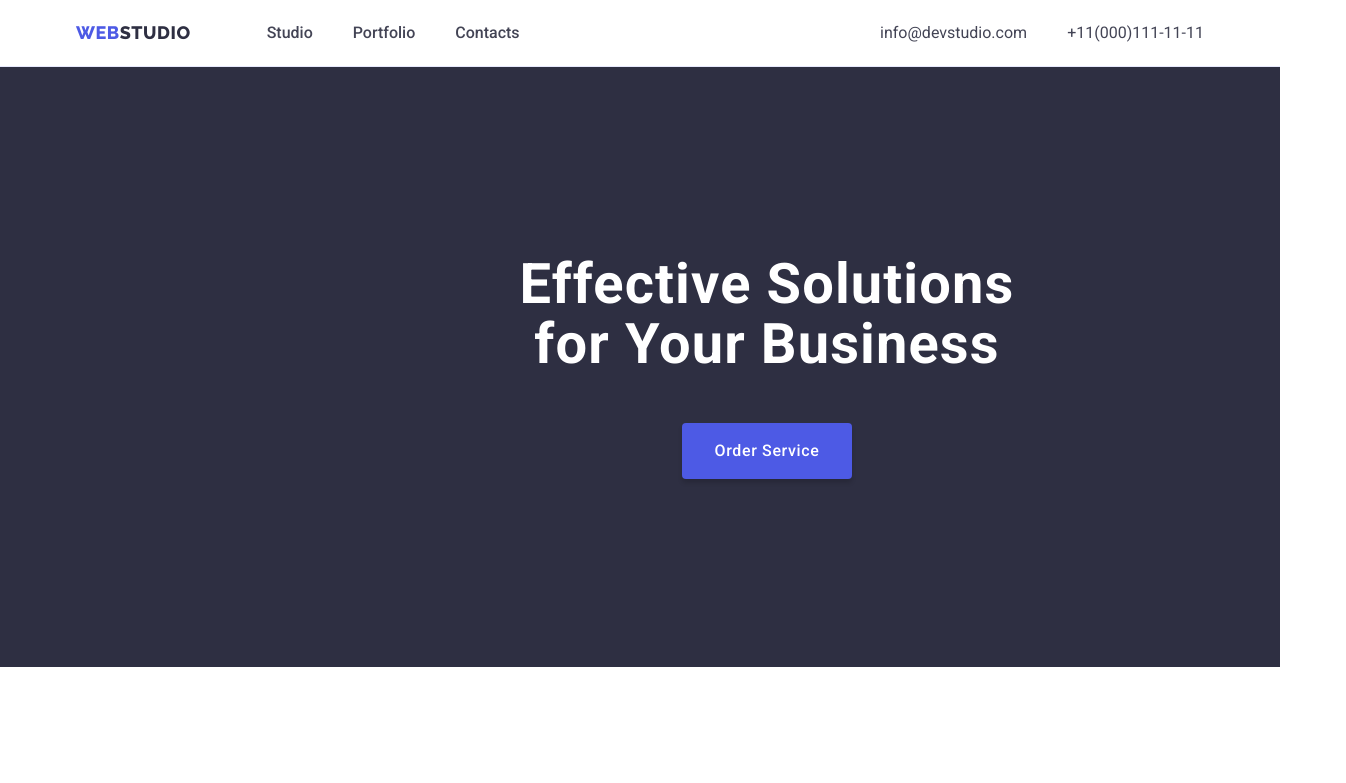
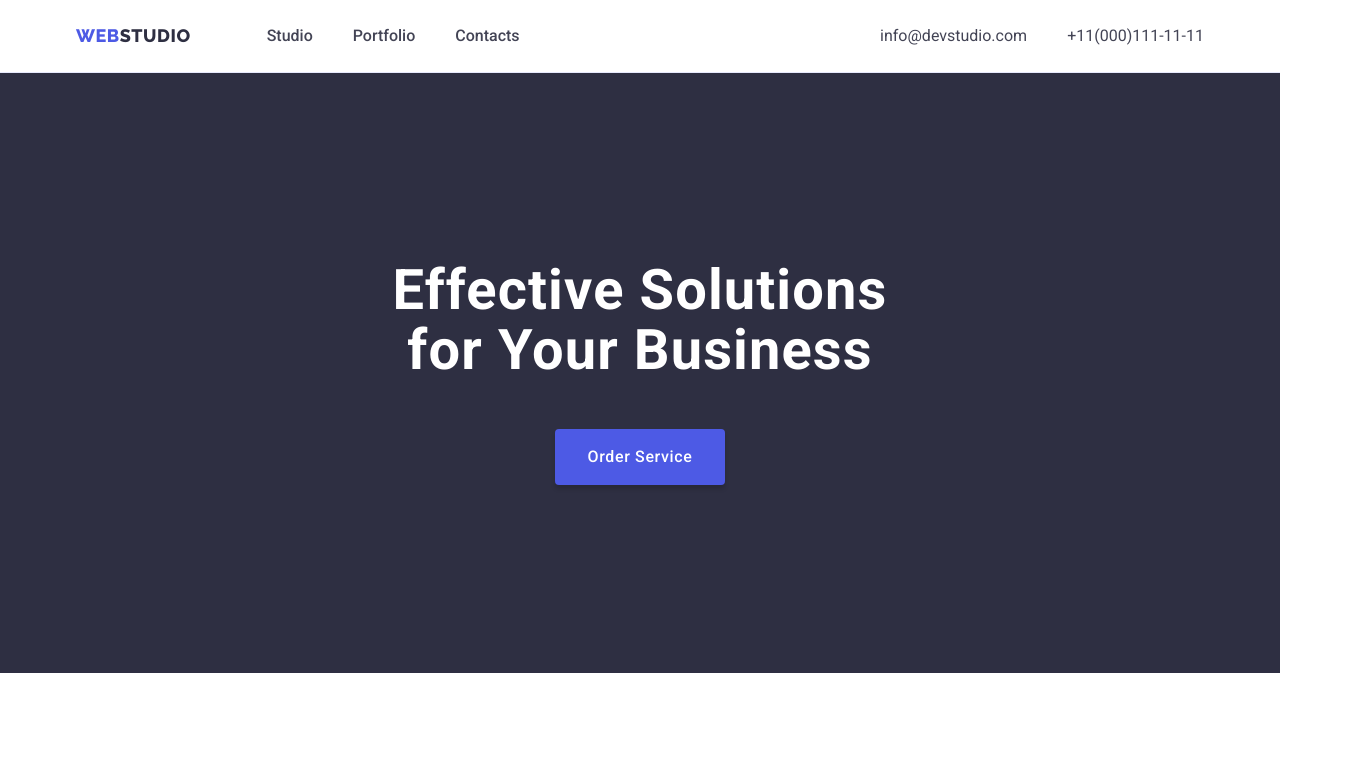
Before and after one commit to MaximShilin/goit-markup-hw-03, a plain HTML site: page index.html in a window 1280 px wide. Shown: the top 783 px of the page, 1346 px wide, since content can reach past the window. Drawn offline with nearby package versions, Linux system fonts and the light colour scheme.

Commit message:
вторн

```diff
--- a/css/styles.css
+++ b/css/styles.css
@@ -67,7 +67,11 @@ body {
 .header {
     background: var(--background-color);
     border-bottom: 1px solid var(--border-color);}
-.header-logo {margin-right: 76px;}
+.header-logo {
+    display: block;
+    padding-top: 24px;
+    padding-bottom: 24px;
+    margin-right: 76px;}
 .header-link li {
     margin: right 40px;}
 .header-navigation {
@@ -75,13 +79,12 @@ body {
     align-items: center;}
 .header-list {
     display: flex;
-    gap: 40px;
-    padding-top: 24px;
-    padding-bottom: 24px;}
+    gap: 40px;}
 .header-link {
     font-weight: 500;
     color: inherit;
     text-decoration: none;
+    display: block;
     padding-top: 24px;
     padding-bottom: 24px;}
 .header-link:is(:hover, :focus) {
@@ -91,8 +94,11 @@ body {
     margin-left: auto;
     gap: 40px;}
 .mail-link, .tel-link {
+    display: block;
     color: inherit;
-    text-decoration: none}
+    text-decoration: none;
+    padding-top: 24px;
+    padding-bottom: 24px;}
 .mail-link:is(:hover, :focus) {
     color: var(--pressed-state-color);}
 .tel-link:is(:hover, :focus) {
@@ -100,7 +106,7 @@ body {
 /*---------Hiro-Section---------*/
 .hiro {
     background: var(--title-color);
-    padding: 188px;}
+    padding: 188px 0;}
 .hiro-title {
     color: var(--background-color);
     text-align: center;
@@ -108,8 +114,8 @@ body {
     font-weight: 700;
     line-height: 1.07;
     letter-spacing: 0.02em;
-    padding-bottom: 48px;
     margin: 0 auto;
+    margin-bottom: 48px;
     width: 496px;
 }
 
```
